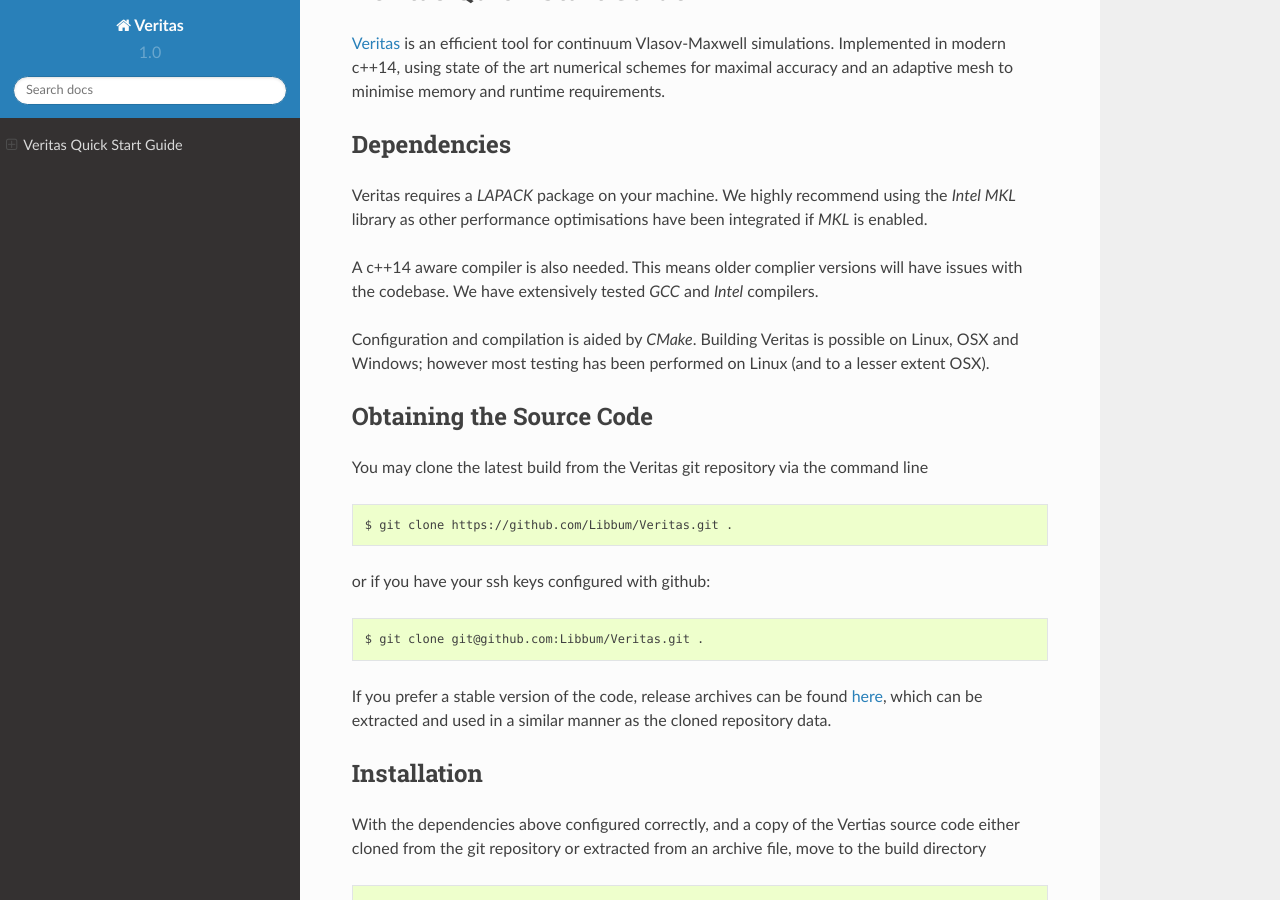
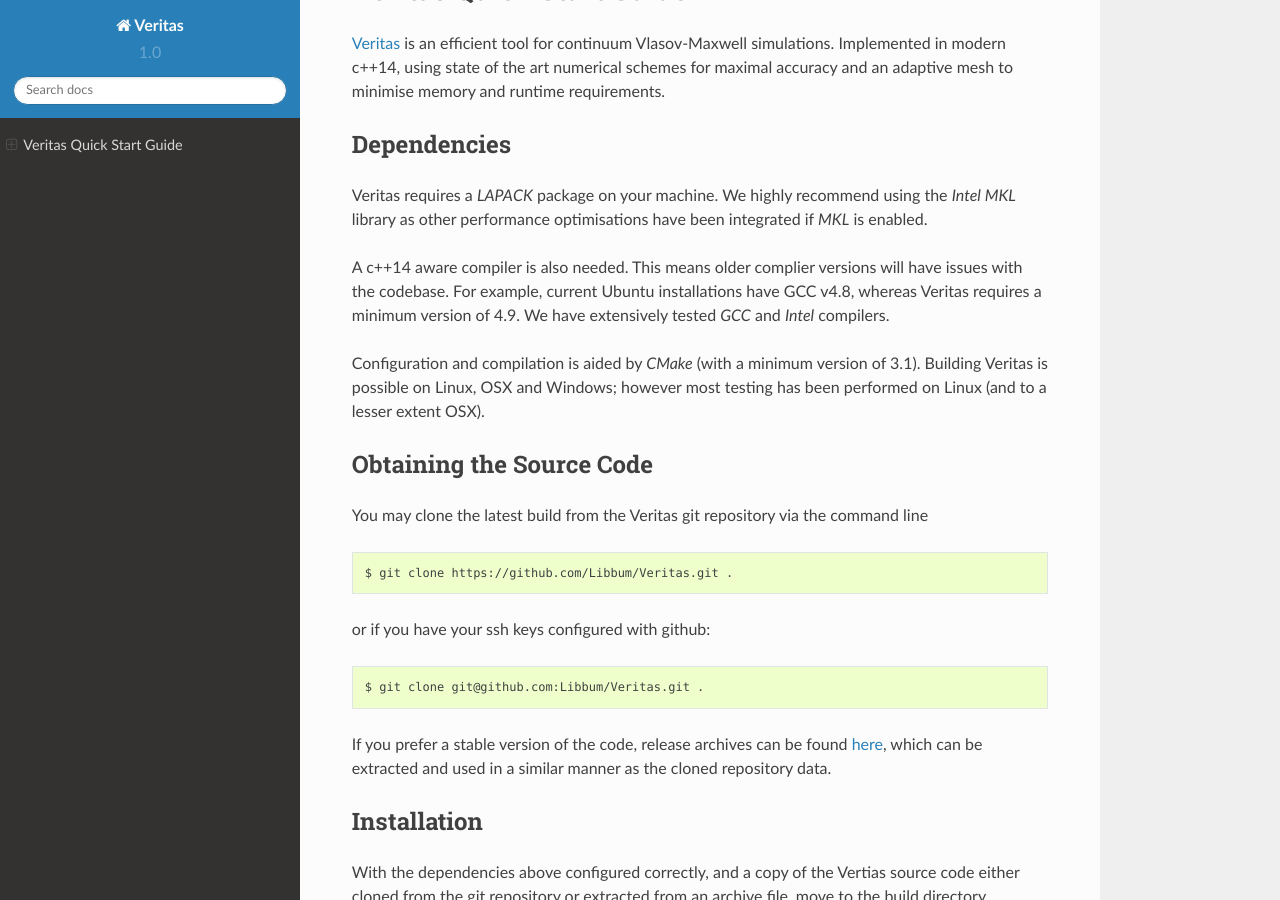
Before and after one commit to Libbum/Veritas, a Sphinx documentation site: the page built from docs/index.rst, in a window 1280 px wide and 900 px high, scrolled down 381 px. Built offline with Sphinx 7.4.7 and the Read the Docs theme 2.0.0, drawn with Linux system fonts in a browser that asks for light colours.

Commit message:
Discuss minimum version numbers

```diff
--- a/docs/index.rst
+++ b/docs/index.rst
@@ -15,9 +15,10 @@
 
 A c++14 aware compiler is also needed.
 This means older complier versions will have issues with the codebase.
+For example, current Ubuntu installations have GCC v4.8, whereas Veritas requires a minimum version of 4.9.
 We have extensively tested *GCC* and *Intel* compilers.
 
-Configuration and compilation is aided by *CMake*.
+Configuration and compilation is aided by *CMake* (with a minimum version of 3.1).
 Building Veritas is possible on Linux, OSX and Windows; however most testing has been performed on Linux (and to a lesser extent OSX).
 
 
```
